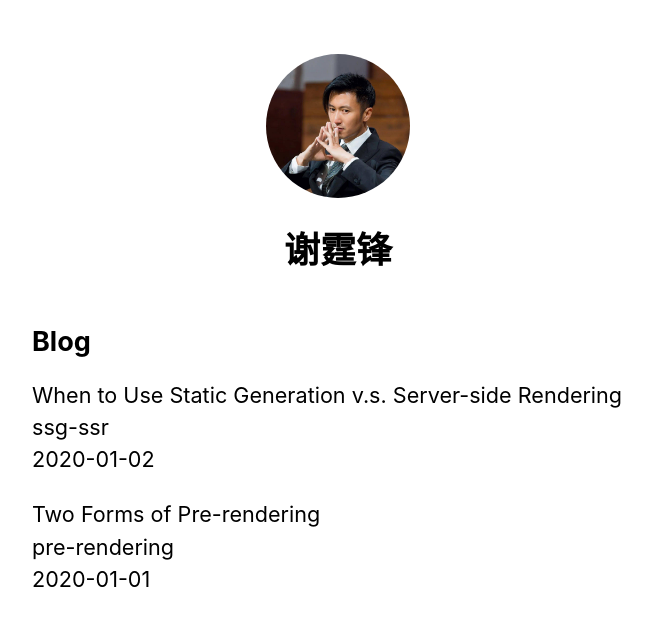
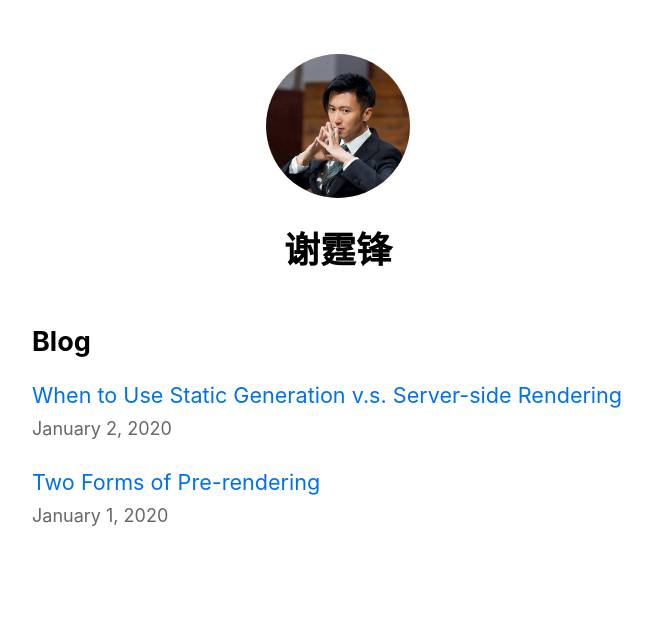
Before and after one commit to tisou1/insistence, a Next.js app in the folder packages/nextjs-blog/: page / in a window 1280 px wide. Shown: the top 626 px of the page, without its empty margins (302-954 px from the left). Built offline with nearby package versions, Linux system fonts and the light colour scheme.

Commit message:
feat: in index add list

```diff
--- a/packages/nextjs-blog/pages/index.js
+++ b/packages/nextjs-blog/pages/index.js
@@ -1,7 +1,8 @@
 import Head from 'next/head';
 import Layout, { siteTitle } from '../components/layout';
 import utilStyles from '../styles/utils.module.css';
-import Alert from '../components/alert';
+import Link from 'next/link';
+import Date from '../components/date';
 
 import { getSortedPostsData } from '../lib/posts'
 
@@ -19,11 +20,13 @@
           {
             allPostsData.map(({ id, date, title }) => (
               <li key={id} className={utilStyles.listItem}>
-                {title}
-                <br />
-                {id}
-                <br />
-                {date}
+                <Link href={`/posts/${id}`}>
+                  <a>{title}</a>
+                </Link>
+                <br/>
+                <small className={utilStyles.lightText}>
+                  <Date dateString={date}/>
+                </small>
               </li>
             ))
           }
```
